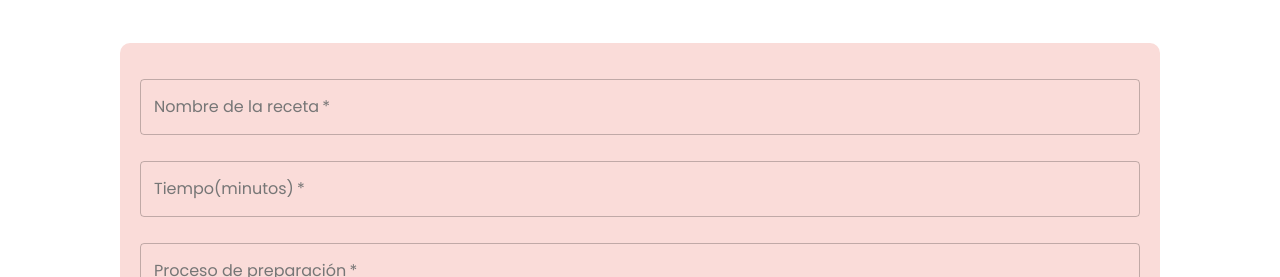
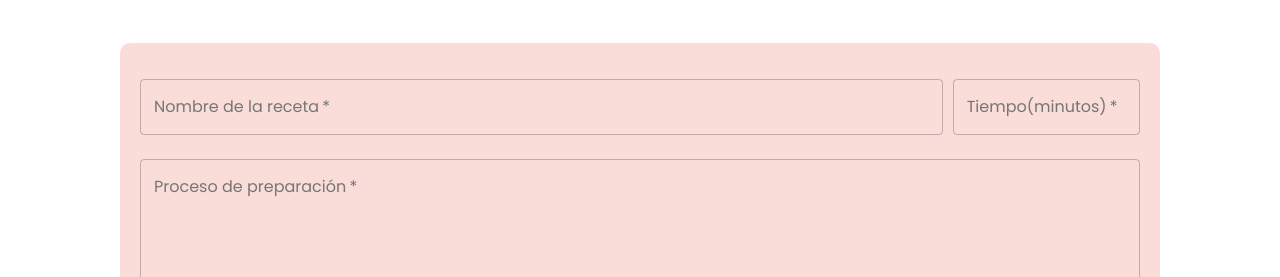
Before and after one commit to yinwm88/Repertorio-de-recetas, a React (Create React App) app in the folder app/frontend/: page /crear-receta in a window 1280 px wide. Shown: the part 140-417 px from the top of the page. Built offline with nearby package versions, Linux system fonts and the light colour scheme; no server answers; the database is empty.

Commit message:
mas estilo a la pagina /crear-receta

```diff
--- a/app/frontend/src/Componentes/CrearReceta/CrearReceta.js
+++ b/app/frontend/src/Componentes/CrearReceta/CrearReceta.js
@@ -124,11 +124,11 @@ const CrearReceta = () => {
             flexDirection: 'column',
             alignItems: 'center',
             width: '100%',
-            maxWidth: '1000px', // Cambiado el ancho máximo para que se adapte al tamaño de la pantalla
+            maxWidth: '1000px',
             marginLeft: 'auto',
-            marginRight: 'auto', // Centrado horizontalmente
+            marginRight: 'auto',
           }}>
-            <div style={{ display: 'flex', flexDirection: 'column', alignItems: 'center', width: '100%' }}>
+            <div style={{display: 'flex', justifyContent: 'space-between', width: '100%' }}>
               <TextField
                 id="nombre"
                 name="nombre"
@@ -139,7 +139,7 @@ const CrearReceta = () => {
                 required
                 fullWidth
                 margin="normal"
-                sx={{ flex: '3', marginBottom: '10px' }} // Ajuste de espacio entre los campos
+                sx={{ flex: '3', marginRight: '10px' }}
               />
               <TextField
                 id="tiempo"
@@ -152,9 +152,10 @@ const CrearReceta = () => {
                 required
                 fullWidth
                 margin="normal"
-                sx={{ flex: '1', marginBottom: '10px' }} // Ajuste de espacio entre los campos y ancho flexible
+                sx={{ flex: '0.7' }}
               />
             </div>
+
 
             <TextField
               id="proceso"
```
